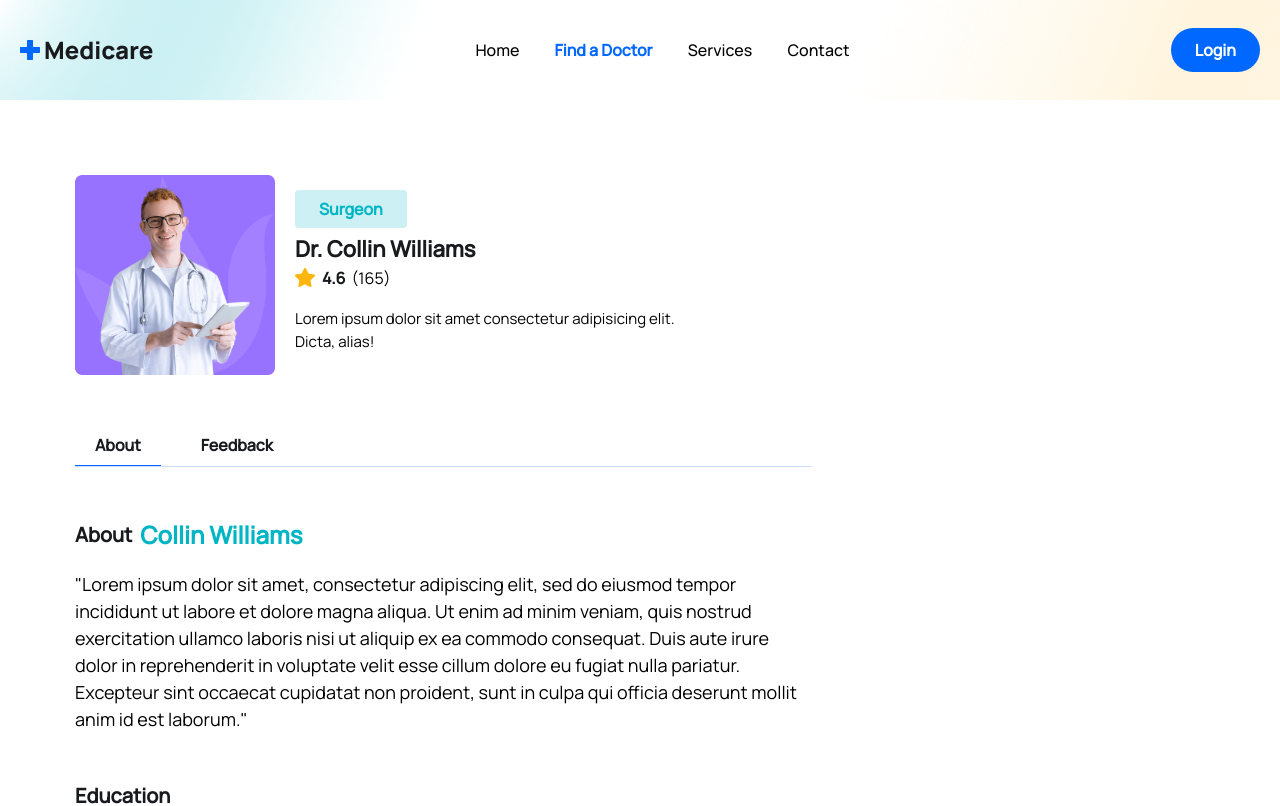
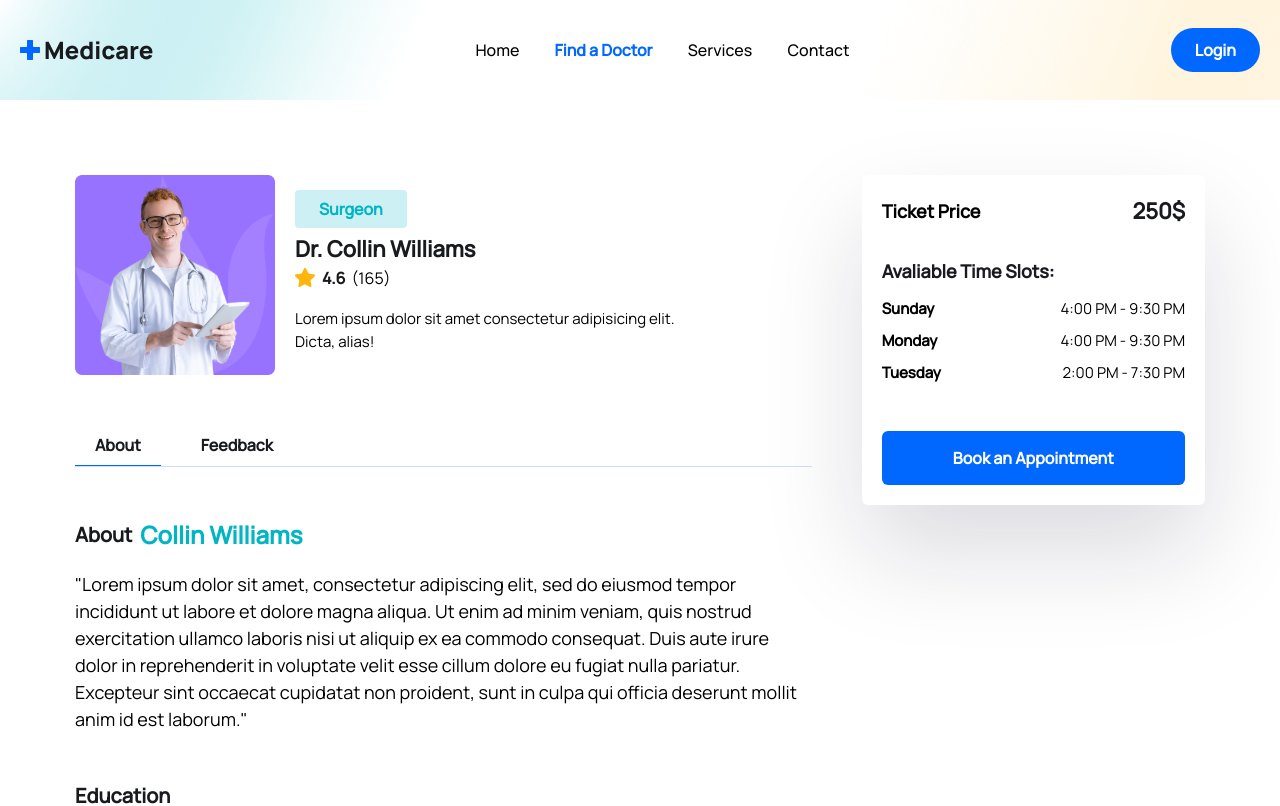
Before and after one commit to nxelia99/DoctorAppointmentBooking, a React (Vite) app in the folder frontend/: page /doctors/1 in a window 1280 px wide. Shown: the top 806 px of the page. Built offline with nearby package versions, Linux system fonts and the light colour scheme.

Commit message:
feedback section

```diff
--- a/frontend/src/pages/Doctors/DoctorDetails.jsx
+++ b/frontend/src/pages/Doctors/DoctorDetails.jsx
@@ -3,6 +3,7 @@
 import starIcon from "../../assets/images/Star.png"
 import DoctorAbout from './DoctorAbout'
 import Feedback from './Feedback'
+import SidePanel from './SidePanel'
 
 const DoctorDetails = () => {
 const [tab, setTab] = useState('about')
@@ -53,10 +54,13 @@
               tab ==='feedback' && <Feedback />
             }
           </div>
-
         </div>
 
-          <div>
+        <div>
+        <SidePanel />
+        </div>
+
+        <div>
 
           </div>
         </div>
--- a/frontend/src/pages/Doctors/FeedbackForm.jsx
+++ b/frontend/src/pages/Doctors/FeedbackForm.jsx
@@ -5,6 +5,13 @@
 
   const [rating, setRating] = useState(0)
   const [hover, setHover] = useState(0)
+  const [reviewText, setReviewText] = useState('')
+
+  const handleSubmitReview = async e=>{
+    e.previewDefault()
+
+    //api later
+  }
 
   return (
         <form>
@@ -38,6 +45,22 @@
                     })}
                 </div>
             </div>
+
+            <div className="mt-[30px]">
+            <h3 className="text-headingColor text-[16px] leading-6
+                font-semibold mb-4">
+                    Share your feedback with us
+                </h3>
+                <textarea name="border border-solid border-[#0066ff34]
+                focus:outline outline-primaryColor w-full
+                py-3 rounded-md" placeholder='Write your message'
+                rows="5"
+                cols='60'
+                onChange={()=> setReviewText(e.target.value)}>
+                </textarea>
+            </div>
+            <button className="btn" type='submit'
+            onClick={handleSubmitReview}>Submit Feedback</button>
         </form>
   )
 }
--- /dev/null
+++ b/frontend/src/pages/Doctors/SidePanel.jsx
@@ -0,0 +1,59 @@
+import React from 'react'
+
+const SidePanel = () => {
+  return (
+    <div className='shadow-panelShadow p-3 lg:p-5
+    rounded-md'>
+        <div className="flex items-center justify-between">
+            <p className="text__para mt-0 font-semibold">
+                Ticket Price
+            </p>
+            <span className="text-[16px] leadin-7 lg:text-[22px]
+            lg_leading-8 text-headingColor font-bold">
+                250$
+            </span>
+        </div>
+        <div className="mt-[30px]">
+            <p className="text__para mt-0 font-semibold text-headingColor">
+                Avaliable Time Slots:
+            </p>
+            <ul className="mt-3">
+                <li className="flex items-center justify-between mb-2">
+                    <p className="text-[15px]
+                    leading-6 text-textColor font-semibold">
+                        Sunday
+                    </p>
+                    <p className="text-[15px]
+                    leading-6 text-textColor">
+                        4:00 PM - 9:30 PM
+                    </p>
+                </li>
+                <li className="flex items-center justify-between mb-2">
+                    <p className="text-[15px]
+                    leading-6 text-textColor font-semibold">
+                        Monday
+                    </p>
+                    <p className="text-[15px]
+                    leading-6 text-textColor">
+                        4:00 PM - 9:30 PM
+                    </p>
+                </li>
+                <li className="flex items-center justify-between mb-2">
+                    <p className="text-[15px]
+                    leading-6 text-textColor font-semibold">
+                        Tuesday
+                    </p>
+                    <p className="text-[15px]
+                    leading-6 text-textColor">
+                        2:00 PM - 7:30 PM
+                    </p>
+                </li>
+            </ul>
+        </div>
+
+        <button className="btn px-2 w-full rounded-md">Book an Appointment</button>
+    </div>
+  )
+}
+
+export default SidePanel
--- a/frontend/src/pages/Home.jsx
+++ b/frontend/src/pages/Home.jsx
@@ -32,7 +32,7 @@
                 <h1 className='text-[36px] text-headingColor font-[800] md:text-[60px]'>We help a healthy, longer life.</h1>
                 <p className="text__para">"Lorem ipsum dolor sit amet, consectetur adipiscing elit, sed do eiusmod tempor incididunt ut
                 labore et dolore magna aliqua. Ut enim ad minim veniam, quis nostrud exercitation
-                ullamco laboris nisi ut aliquip ex ea commodo consequat.</p>
+                ullamco laboris nisi ut aliquip ex ea commodo consequat."</p>
                 <button className='btn'>Request an Appointment</button>
               </div>
 
```
